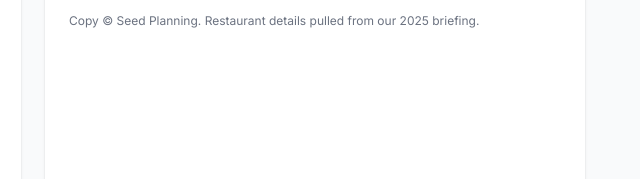
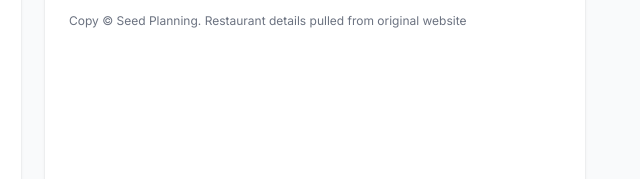
Before and after one commit to Yoshi-Seed/tlg, a website: page dining/tokyo/index.html in a window 1280 px wide. Shown: the part 4899-5078 px from the top of the page, 607-1247 px from the left. Drawn offline with nearby package versions, Linux system fonts and the light colour scheme.

Commit message:
Update index.html

```diff
--- a/dining/tokyo/index.html
+++ b/dining/tokyo/index.html
@@ -290,7 +290,7 @@
           <li><strong>Tipping:</strong> Not required (service charge may apply).</li>
           <li><strong>Late arrivals:</strong> 10–15 min late can be auto‑cancel at some venues.</li>
         </ul>
-        <div class="mt-4 text-xs text-gray-500">Copy © Seed Planning. Restaurant details pulled from our 2025 briefing.</div>
+        <div class="mt-4 text-xs text-gray-500">Copy © Seed Planning. Restaurant details pulled from original website</div>
       </div>
     </div>
   </section>
```
